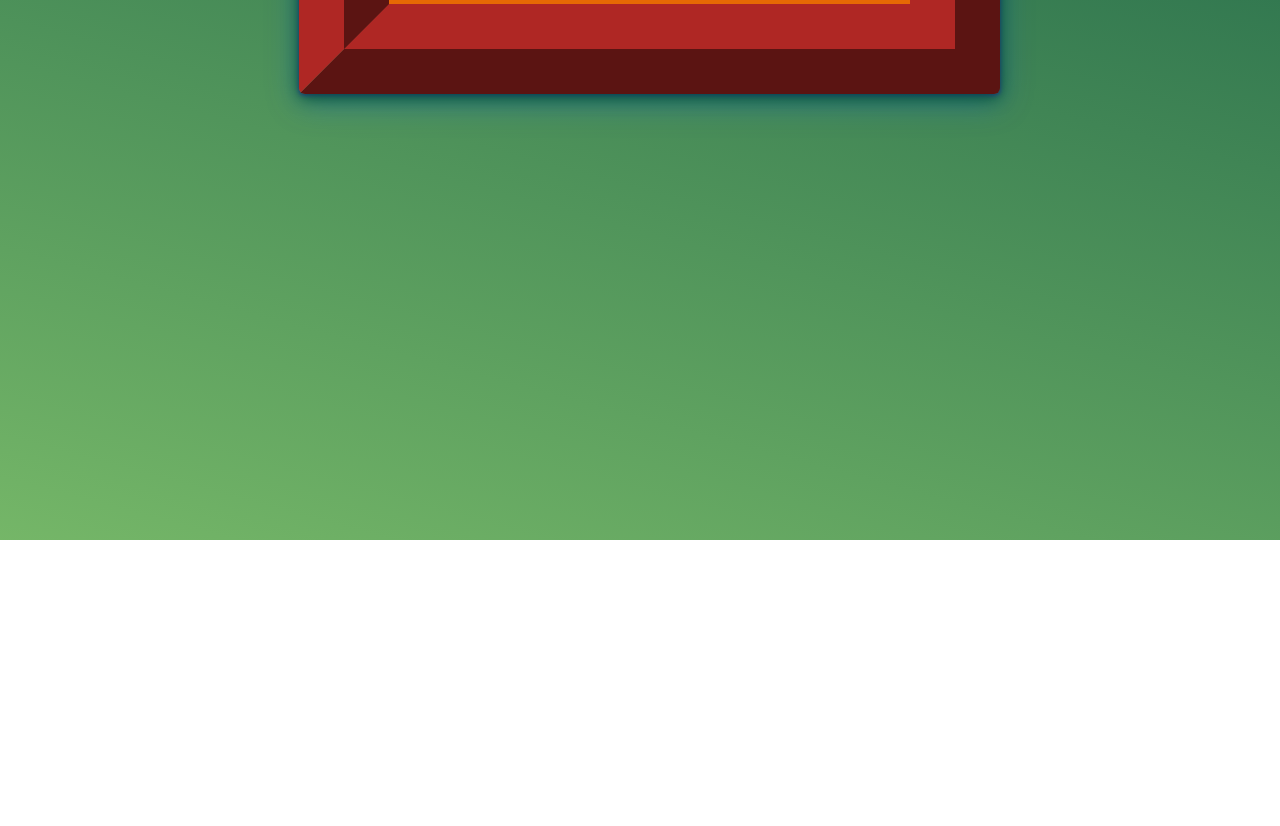
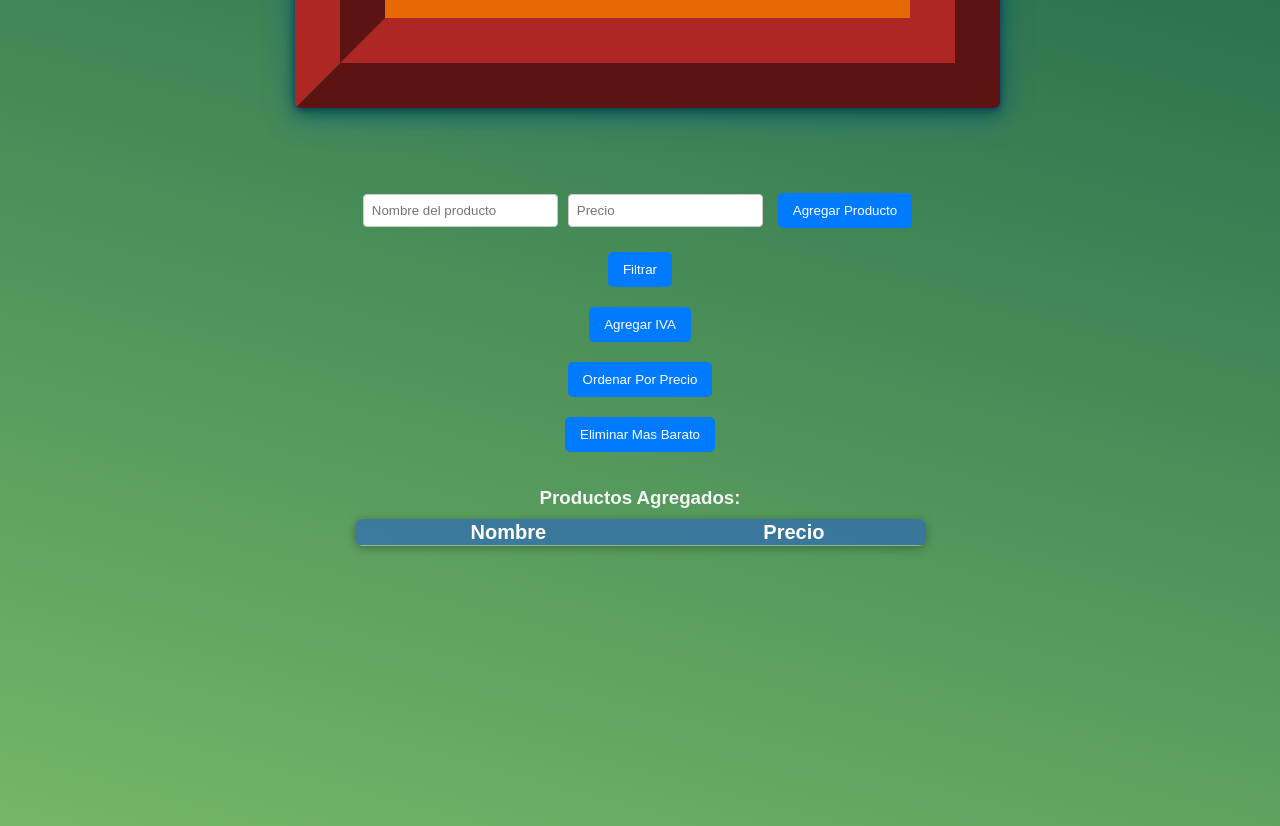
Before and after one commit to TuAndroide/TP03PV2025Grupo24, a React (Vite) app: page / in a window 1280 px wide. Shown: the part 660-1486 px from the top of the page. Before the commit the page ends 1200 px from the top, so only its background shows below. Built offline with nearby package versions, Linux system fonts and the light colour scheme.

Commit message:
Adicion de boton de ordenar, eliminar productos y incorporacion de css por FernandoRomero

```diff
--- a/src/Adicional.jsx
+++ b/src/Adicional.jsx
@@ -1,69 +1,110 @@
-// Adicional.jsx
-import { useEffect } from "react";
+import React, { useState } from "react";
+import "./styles/Adicional.css";
 
-// Lista original de productos, con descripción y precio
-const productosOriginales = [
-  { descripcion: "Teclado", precio: 30000 },
-  { descripcion: "Auriculares", precio: 49000 },
-  { descripcion: "Mouse", precio: 15000 },
-  { descripcion: "Monitor", precio: 120000 },
-  { descripcion: "Webcam", precio: 25000 },
-];
+const Productos = () => {
+  const [nombre, setNombre] = useState("");
+  const [precio, setPrecio] = useState("");
+  const [productosMostrados, setProductosMostrados] = useState([]);
 
-function Adicional() {
-  useEffect(() => {
-    console.clear(); // Limpia la consola cada vez que se monta el componente
+  const agregarProducto = () => {
+    if (!nombre || isNaN(precio)) return;
+    const nuevoProducto = {
+      id: Date.now(),
+      nombre,
+      precio: parseFloat(precio),
+      tieneIVA: false,
+    };
 
-    // Creamos una copia del array original para evitar modificarlo directamente
-    let productos = [...productosOriginales];
+    const nuevosProductos = [...productosMostrados, nuevoProducto];
+    setProductosMostrados(nuevosProductos);
+    setNombre("");
+    setPrecio("");
+  };
 
-    console.log("1 - Lista de productos:");
-    productos.forEach((p) =>
-      console.log(`Producto: ${p.descripcion} - Precio: $${p.precio}`)
-    );
+  const filtrarProductos = () => {
+    const filtrados = productosMostrados.filter((p) => p.precio > 20);
+    setProductosMostrados(filtrados);
+  };
 
-    // Filtramos los productos cuyo precio sea mayor a 20 (en la práctica, todos lo son)
-    console.log(`\n2 - Productos con precio mayor a $20:`);
-    const productosFiltrados = productos.filter((p) => p.precio > 20);
-    console.log(productosFiltrados);
+  const agregarIVA = () => {
+    const conIVA = productosMostrados.map((p) => {
+      if (p.tieneIVA) {
+        return p;
+      } else {
+        return {
+          ...p,
+          precio: +(p.precio * 1.21).toFixed(2),
+          tieneIVA: true,
+        };
+      }
+    });
 
-    // Calculamos el precio con IVA (21%) para cada producto
-    console.log(`\n3 - Productos con precio + IVA (21%):`);
-    const productosConIVA = productos.map((p) => ({
-      descripcion: p.descripcion,
-      precio: (p.precio * 1.21),
-    }));
-    console.log(productosConIVA);
+    setProductosMostrados(conIVA);
+  };
 
-    // Ordenamos los productos de menor a mayor según el precio
-    const ordenarPorPrecioMayorMenor = productos.sort(
+  const ordenarPorPrecioMenorMayor = () => {
+    const ordenados = [...productosMostrados].sort(
       (a, b) => a.precio - b.precio
     );
-    console.log(`\n4 - Productos ordenados por precio de menor a mayor:`);
-    console.log(ordenarPorPrecioMayorMenor);
+    setProductosMostrados(ordenados);
+  };
 
-    // Agregamos un nuevo producto al final del array
-    const nuevoProducto = {
-      descripcion: "Parlante Bluetooth",
-      precio: 59000.90,
-    };
-    const nuevoArray = [...ordenarPorPrecioMayorMenor];
-    nuevoArray.push(nuevoProducto);
-    console.log(`\n5 - Producto agregado:`);
-    console.log(nuevoArray);
-
-    // Buscamos el precio más bajo en el nuevo array
-    const precioMasBajo = Math.min(...nuevoArray.map((p) => p.precio));
-    console.log("\nPrecio más bajo encontrado:", precioMasBajo);
-
-    // Eliminamos todos los productos que tengan ese precio más bajo
-    const productosSinMasBaratos = nuevoArray.filter(
+  const quitarMasBajo = () => {
+    const precioMasBajo = Math.min(...productosMostrados.map((p) => p.precio));
+    const productosSinMasBajo = productosMostrados.filter(
       (p) => p.precio !== precioMasBajo
     );
-    console.log("\nLista sin el producto con el precio más bajo:");
-    console.log(productosSinMasBaratos);
+    setProductosMostrados(productosSinMasBajo);
+  };
 
-  }, []); // Solo se ejecuta una vez al montar el componente
+  return (
+    <div style={{ fontFamily: "Arial", padding: "60px" }}>
+      <input
+        type="text"
+        placeholder="Nombre del producto"
+        value={nombre}
+        onChange={(e) => setNombre(e.target.value)}
+      />
+      <input
+        type="number"
+        placeholder="Precio"
+        value={precio}
+        onChange={(e) => setPrecio(e.target.value)}
+      />
+      <button onClick={agregarProducto}>Agregar Producto</button>
+
+      <div style={{ marginTop: "10px" }}>
+        <button onClick={filtrarProductos}>Filtrar</button>
+      </div>
+      <div style={{ marginTop: "10px" }}>
+        <button onClick={agregarIVA}>Agregar IVA</button>
+      </div>
+      <div style={{ marginTop: "10px" }}>
+        <button onClick={ordenarPorPrecioMenorMayor}>Ordenar Por Precio</button>
+      </div>
+      <div style={{ marginTop: "10px" }}>
+        <button onClick={quitarMasBajo}>Eliminar Mas Barato</button>
+      </div>
+
+      <h3>Productos Agregados:</h3>
+      <table className="tabla-productos">
+        <thead>
+          <tr>
+            <th>Nombre</th>
+            <th>Precio</th>
+          </tr>
+        </thead>
+        <tbody>
+          {productosMostrados.map((p) => (
+            <tr key={p.id}>
+              <td>{p.nombre}</td>
+              <td>${p.precio}</td>
+            </tr>
+          ))}
+        </tbody>
+      </table>
+    </div>
+  );
 };
 
-export default Adicional;
+export default Productos;
--- a/src/main.jsx
+++ b/src/main.jsx
@@ -2,11 +2,11 @@ import { StrictMode } from 'react'
 import { createRoot } from 'react-dom/client'
 // import './index.css'
 import App from './App.jsx'
-import Adicional from './Adicional.jsx'
+import Productos from './Adicional.jsx'
 
 createRoot(document.getElementById('root')).render(
   <StrictMode>
     <App/>
-    <Adicional/>
+    <Productos/>
   </StrictMode>,
 )
--- /dev/null
+++ b/src/styles/Adicional.css
@@ -0,0 +1,76 @@
+/* Adicional.css */
+
+/* Contenedor centrado con padding y fuente clara */
+.container {
+    font-family: Arial, sans-serif;
+    padding: 60px;
+    max-width: 800px;
+    margin: auto;
+}
+
+/* Inputs con padding y bordes suaves */
+input[type="text"],
+input[type="number"] {
+    padding: 8px;
+    margin-right: 10px;
+    margin-bottom: 10px;
+    border-radius: 4px;
+    border: 1px solid #ccc;
+}
+
+/* Botón azul con texto blanco y bordes redondeados */
+button {
+    padding: 10px 15px;
+    margin: 5px;
+    background-color: #007BFF;
+    color: white;
+    border: none;
+    border-radius: 5px;
+    cursor: pointer;
+}
+
+/* Cambia color al pasar el mouse */
+button:hover {
+    background-color: #0056b3;
+}
+
+/* Espacio arriba del título */
+h3 {
+    margin-top: 40px;
+}
+
+/* Tabla centrada, con fondo traslúcido y sombra */
+.tabla-productos {
+    width: 100%;
+    max-width: 600px;
+    margin: 20px auto;
+    border-collapse: collapse;
+    font-size: 16px;
+    background-color: #ffffff22;
+    color: #fff;
+    backdrop-filter: blur(6px);
+    border-radius: 8px;
+    overflow: hidden;
+    box-shadow: 0 2px 10px rgba(0, 0, 0, 0.3);
+}
+
+/* Espaciado y línea en celdas */
+.tabla-productos th,
+.tabla-productos td {
+    padding: 12px;
+    text-align: center;
+    border-bottom: 1px solid #ffffff33;
+}
+
+/* Encabezados azules y grandes */
+.tabla-productos th {
+    background-color: #0044cc77;
+    font-weight: bold;
+    font-size: 20px;
+}
+
+/* Texto de productos más grande y en negrita */
+.tabla-productos td {
+    font-size: 18px;
+    font-weight: bold;
+}
--- a/src/styles/TaskInput.css
+++ b/src/styles/TaskInput.css
@@ -45,7 +45,6 @@
 }
 
 #botonAgregarTarea:hover {
-
     background-color: #05558a;
     color: #d2cfbb; /* Texto amarillo mostaza */
     box-shadow:
--- a/src/styles/TaskItem.css
+++ b/src/styles/TaskItem.css
@@ -52,4 +52,4 @@
         0 4px 8px rgba(236, 194, 5, 0.5),
         inset 0 2px 4px rgba(7, 229, 245, 0.7); /* Sombra interna */
     cursor: pointer;
- }
+}
```
